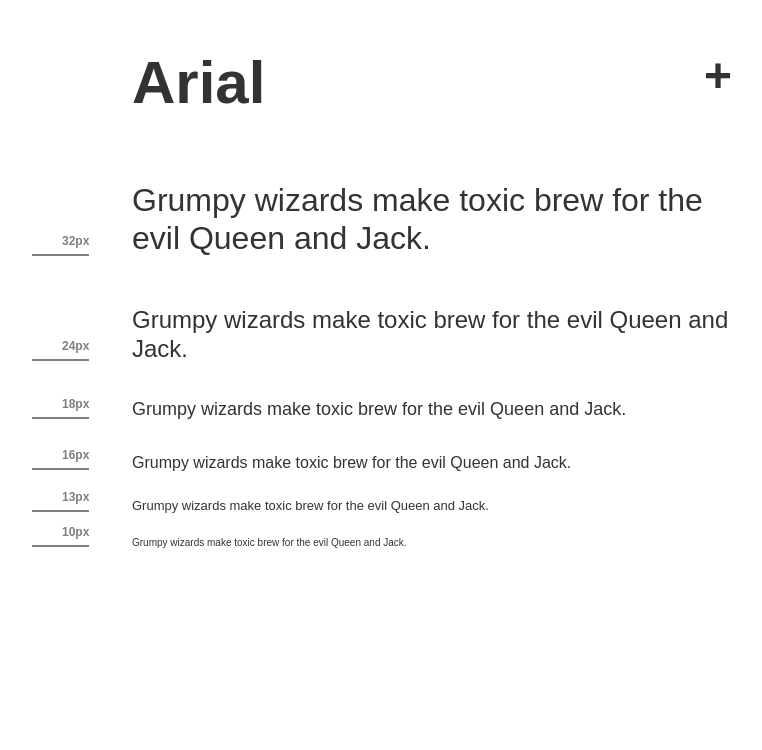
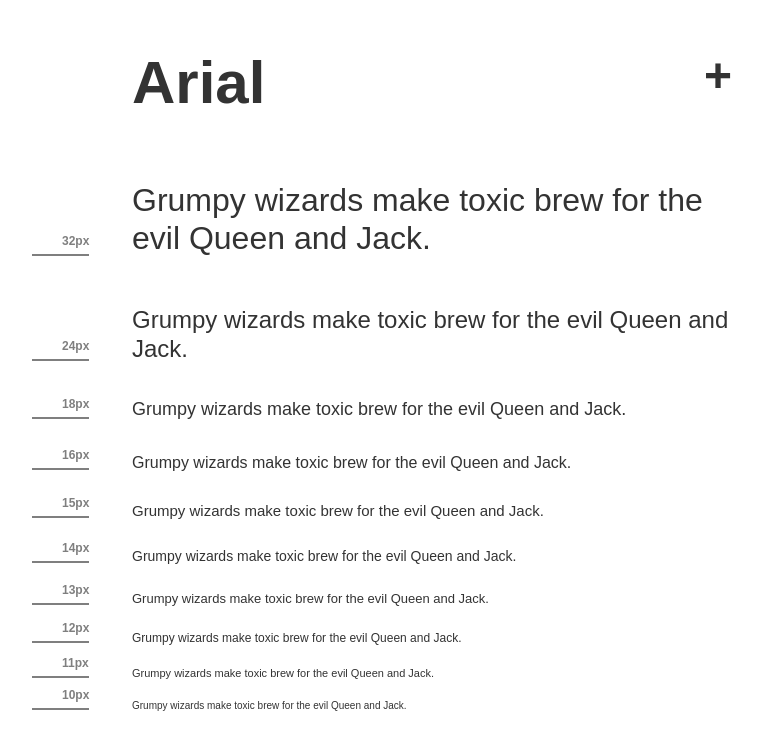
Before and after one commit to arnaudjuracek/pangramme, a PHP site: page / in a window 1280 px wide. Shown: the top 750 px of the page, without its empty margins (258-1020 px from the left). Run offline with PHP 8.4, Linux system fonts and the light colour scheme; some libraries are stand-ins or nearby versions.

Commit message:
Add more sizes

```diff
--- a/assets/css/main.css
+++ b/assets/css/main.css
@@ -1,23 +1,25 @@
-/*html{ font-size: 62.5%; }*/
 body{
 	padding: 1em;
 	background-color: #FFF;
 
 	padding: 20px;
-	font-size: : 14px;
-	/*font-size: : 1.4rem;*/
+	font-size: 14px;
 	color: #333;
 	font-family: 'fromURL', Arial;
 	}
 
 /*-----------------------------------------------------------------------*/
 
-h1{ font-size: 32px; } /*font-size: 3.2rem; }*/
-h2{ font-size: 24px; } /*font-size: 2.4rem; }*/
-h3{ font-size: 18px; } /*font-size: 1.8rem; }*/
-h4{ font-size: 16px; } /*font-size: 1.6rem; }*/
-h5{ font-size: 13px; } /*font-size: 1.3rem; }*/
-h6{ font-size: 10px; } /*font-size: 1.0rem; }*/
+.s0{ font-size: 32px; font-weight: normal;}
+.s1{ font-size: 24px; font-weight: normal;}
+.s2{ font-size: 18px; font-weight: normal;}
+.s3{ font-size: 16px; font-weight: normal;}
+.s4{ font-size: 15px; font-weight: normal;}
+.s5{ font-size: 14px; font-weight: normal;}
+.s6{ font-size: 13px; font-weight: normal;}
+.s7{ font-size: 12px; font-weight: normal;}
+.s8{ font-size: 11px; font-weight: normal;}
+.s9{ font-size: 10px; font-weight: normal;}
 
 /*-----------------------------------------------------------------------*/
 
--- a/index.php
+++ b/index.php
@@ -21,12 +21,16 @@
 	<body>
 		<div class="wrapper">
 			<header><span title="charger une font" class="upload easing">+</span><span class="title">Arial</span></header>
-		 	<h1><div contentEditable class="easing"><?php echo $sentence; ?><div class="expand"><?php echo $paragraph; ?></div></div></h1>
-		 	<h2><div contentEditable class="easing"><?php echo $sentence; ?><div class="expand"><?php echo $paragraph; ?></div></div></h2>
-		 	<h3><div contentEditable class="easing"><?php echo $sentence; ?><div class="expand"><?php echo $paragraph; ?></div></div></h3>
-		 	<h4><div contentEditable class="easing"><?php echo $sentence; ?><div class="expand"><?php echo $paragraph; ?></div></div></h3>
-		 	<h5><div contentEditable class="easing"><?php echo $sentence; ?><div class="expand"><?php echo $paragraph; ?></div></div></h3>
-		 	<h6><div contentEditable class="easing"><?php echo $sentence; ?><div class="expand"><?php echo $paragraph; ?></div></div></h3>
+		 	<div class="s0"><div contentEditable class="easing"><?php echo $sentence; ?><div class="expand"><?php echo $paragraph; ?></div></div></div>
+		 	<div class="s1"><div contentEditable class="easing"><?php echo $sentence; ?><div class="expand"><?php echo $paragraph; ?></div></div></div>
+		 	<div class="s2"><div contentEditable class="easing"><?php echo $sentence; ?><div class="expand"><?php echo $paragraph; ?></div></div></div>
+		 	<div class="s3"><div contentEditable class="easing"><?php echo $sentence; ?><div class="expand"><?php echo $paragraph; ?></div></div></div>
+		 	<div class="s4"><div contentEditable class="easing"><?php echo $sentence; ?><div class="expand"><?php echo $paragraph; ?></div></div></div>
+		 	<div class="s5"><div contentEditable class="easing"><?php echo $sentence; ?><div class="expand"><?php echo $paragraph; ?></div></div></div>
+		 	<div class="s6"><div contentEditable class="easing"><?php echo $sentence; ?><div class="expand"><?php echo $paragraph; ?></div></div></div>
+		 	<div class="s7"><div contentEditable class="easing"><?php echo $sentence; ?><div class="expand"><?php echo $paragraph; ?></div></div></div>
+		 	<div class="s8"><div contentEditable class="easing"><?php echo $sentence; ?><div class="expand"><?php echo $paragraph; ?></div></div></div>
+		 	<div class="s9"><div contentEditable class="easing"><?php echo $sentence; ?><div class="expand"><?php echo $paragraph; ?></div></div></div>
 		</div>
 	</body>
 </html>
```
